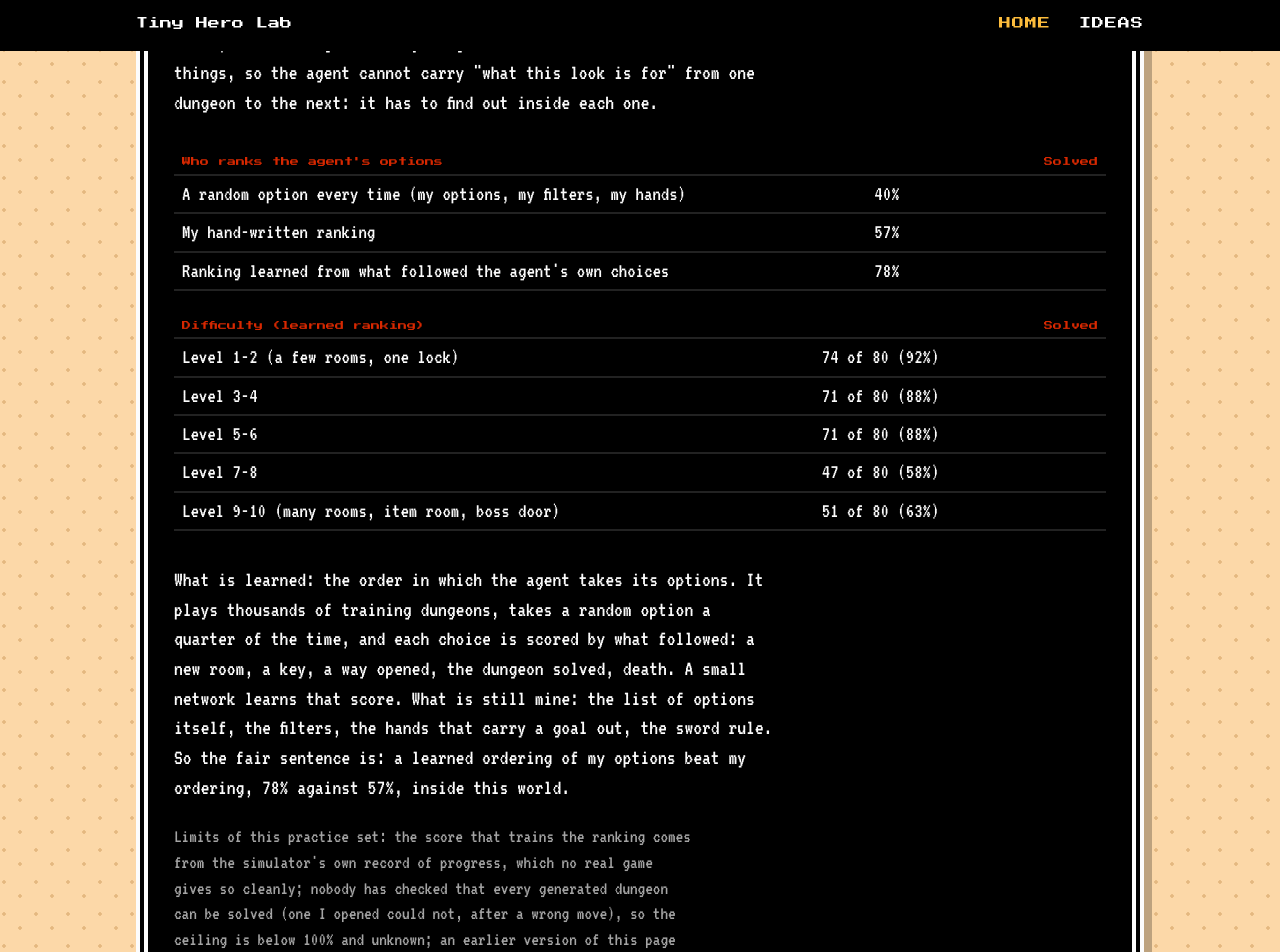
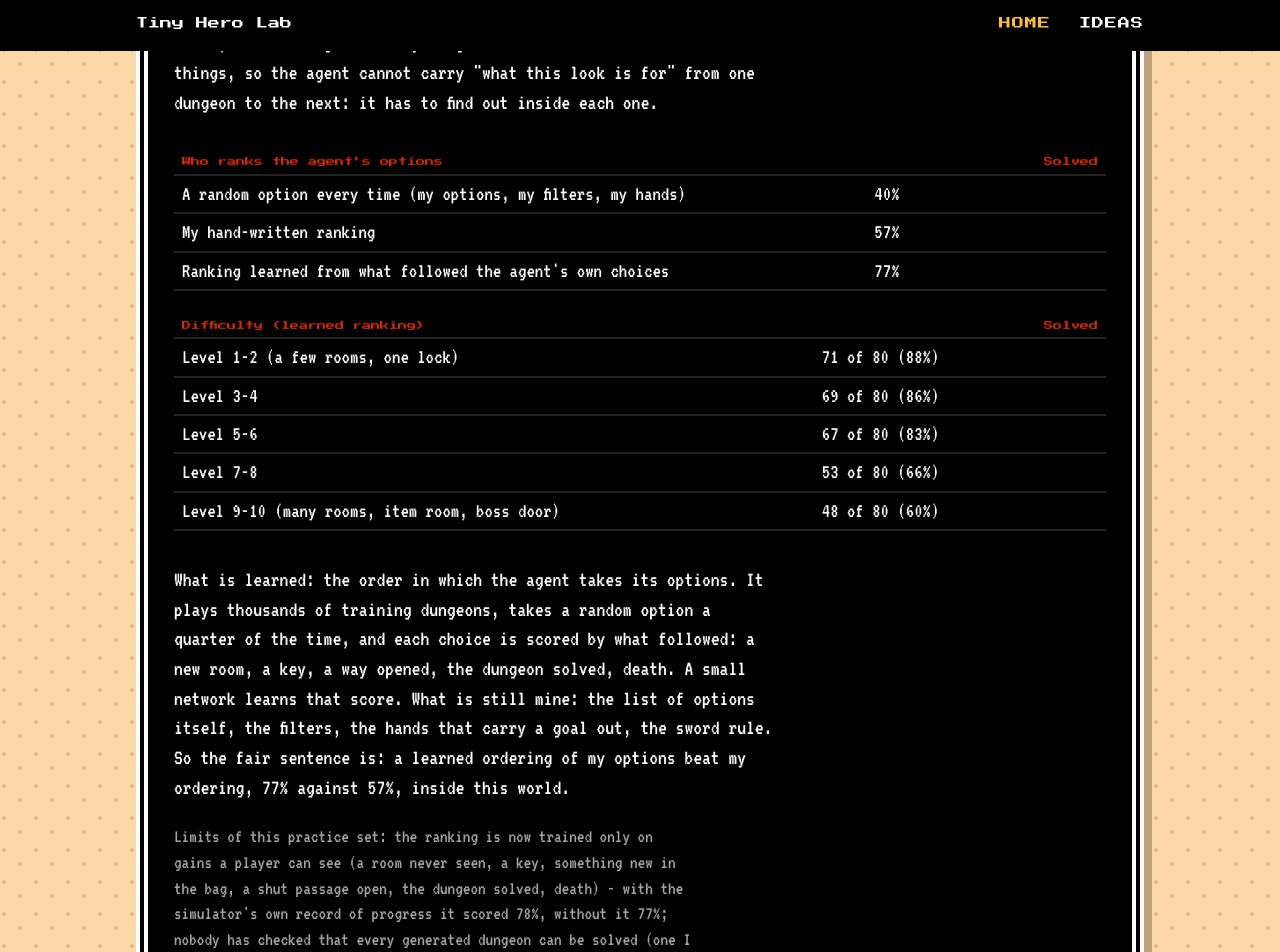
Before and after one commit to sofianedjerbi/zelda-agent-devblog, a Jekyll site: the page built from index.html, in a window 1280 px wide and 1400 px high, scrolled down 1170 px. Shown: the top 952 px of the window. Built offline with Jekyll 4.4.1, drawn with Linux system fonts in a browser that asks for light colours; some of the changed text lies outside the part shown.

Commit message:
Practice dungeons 77%, trained only on gains a player can see
Co-Authored-By: Claude Fable 5.2 <noreply@anthropic.com>
Claude-Session: https://claude.ai/code/session_011zaXs3MpTYuwKudv5WyDZs

```diff
--- a/_data/tried.yml
+++ b/_data/tried.yml
@@ -2,6 +2,7 @@
 # switch = how to turn it on/off in ~/minish-rl (ZL_<NAME>); result = measured; lesson = what not to do again.
 - phase: "Judged on dungeons never seen (from Nov 13)"
   items:
+    - {name: "Train the practice ranking only on what a player can see", status: kept, result: "the critic was right that the training score read the simulator's own record of progress, and that the agent could even see its count. Both removed: the score is now a room never seen, a key more, something new in the bag, a shut passage open, the dungeon solved, death. Set I may look at: 322 of 400 (319 with the record). Never-opened set: 77% (78% with it)", lesson: "The record was not doing the work. Good to know before trying the same in a real game, which has no such record."}
     - {name: "A critic attacks the new method", status: kept, result: "I asked a second agent, read-only, to find what was wrong or oversold. It was right on most points. (1) The 'looks' were the simulator's own kinds renamed, the same in every dungeon: the agent memorised them. Test: draw new looks in every dungeon. 80% fell to 71%; retrained so that it finds out inside each dungeon what a look answers to, 78% (my ranking 57%, a random option 40%). (2) The Minish Cap win is not shown: same six start places in training and test, runs nearly identical from seed to seed, the training told when a task was done, 24 against 19 of 36 is chance one time in three. (3) 'The learner beat my rules' was too strong: it orders options that I wrote. (4) Nobody checked that every generated dungeon can be solved. (5) The training score comes from the simulator's own ledger. The home page is rewritten around this", lesson: "Ask for the attack before believing the number. The strongest claim was the weakest."}
     - {name: "The same learner on Minish Cap's own play", switch: "GV (per game)", status: kept, result: "Minish Cap shows the agent many things to act on, so there is something to rank. It learned from 216 short runs on other seeds (13,939 scored choices; gains: a new room, the game's story score going up, the task done). Learned alone: 12 of 24 on the usual check, and the lever puzzle lost (0 of 4). Learned plus a third of my hand score: 16 of 24, the same count as before, and much faster: field to town in 83 actions (about 290), village to woods in about 550 (about 1,090), out of the barrel in 80 to 143 (about 200); the lever puzzle solved but slower. On seeds neither had seen: 24 of 36 against 19 of 36", lesson: "Not shown yet (see the critic's entry above): same start places in training and test, near-identical runs, too few of them. It needs new start places, no task-done signal in training, and more runs."}
     - {name: "Does what it learned in generated dungeons work in Zelda 1 as it is?", status: rejected, result: "no. With the ranking learned only on generated dungeons, 0 of 16 games even pick up the sword, places 29 instead of 55, game overs three times as many", lesson: "It learned that world, not Zelda in general. Each game has to learn from its own play; what carries over is the way of learning."}
--- a/_data/unseen.yml
+++ b/_data/unseen.yml
@@ -1,17 +1,17 @@
 # tools/dungeon_bench.py --set test --n 400 (3,000 steps each), looks drawn anew in every dungeon. Updated 2026-11-13.
-solved: 314
+solved: 308
 total: 400
-pct: 78
+pct: 77
 hand: 57
-died: 38
-out_of_steps: 48
+died: 46
+out_of_steps: 46
 levels:
-  - {level: "1-2 (a few rooms, one lock)", solved: 74, total: 80}
-  - {level: "3-4", solved: 71, total: 80}
-  - {level: "5-6", solved: 71, total: 80}
-  - {level: "7-8", solved: 47, total: 80}
-  - {level: "9-10 (many rooms, item room, boss door)", solved: 51, total: 80}
+  - {level: "1-2 (a few rooms, one lock)", solved: 71, total: 80}
+  - {level: "3-4", solved: 69, total: 80}
+  - {level: "5-6", solved: 67, total: 80}
+  - {level: "7-8", solved: 53, total: 80}
+  - {level: "9-10 (many rooms, item room, boss door)", solved: 48, total: 80}
 history:
   - {what: "A random option every time (my options, my filters, my hands)", pct: 40}
   - {what: "My hand-written ranking", pct: 57}
-  - {what: "Ranking learned from what followed the agent's own choices", pct: 78}
+  - {what: "Ranking learned from what followed the agent's own choices", pct: 77}
--- a/index.html
+++ b/index.html
@@ -30,7 +30,7 @@ layout: default
     {% endfor %}
   </table></div>
   <p>What is learned: the order in which the agent takes its options. It plays thousands of training dungeons, takes a random option a quarter of the time, and each choice is scored by what followed: a new room, a key, a way opened, the dungeon solved, death. A small network learns that score. What is still mine: the list of options itself, the filters, the hands that carry a goal out, the sword rule. So the fair sentence is: a learned ordering of my options beat my ordering, {{ site.data.unseen.pct }}% against {{ site.data.unseen.hand }}%, inside this world.</p>
-  <p class="note">Limits of this practice set: the score that trains the ranking comes from the simulator's own record of progress, which no real game gives so cleanly; nobody has checked that every generated dungeon can be solved (one I opened could not, after a wrong move), so the ceiling is below 100% and unknown; an earlier version of this page said 80% with looks that were the same in every dungeon - nine of those points were memorised looks.</p>
+  <p class="note">Limits of this practice set: the ranking is now trained only on gains a player can see (a room never seen, a key, something new in the bag, a shut passage open, the dungeon solved, death) - with the simulator's own record of progress it scored 78%, without it 77%; nobody has checked that every generated dungeon can be solved (one I opened could not, after a wrong move), so the ceiling is below 100% and unknown; an earlier version of this page said 80% with looks that were the same in every dungeon - nine of those points were memorised looks.</p>
 
   <h2>Watch it play</h2>
   <figure class="show">
```
